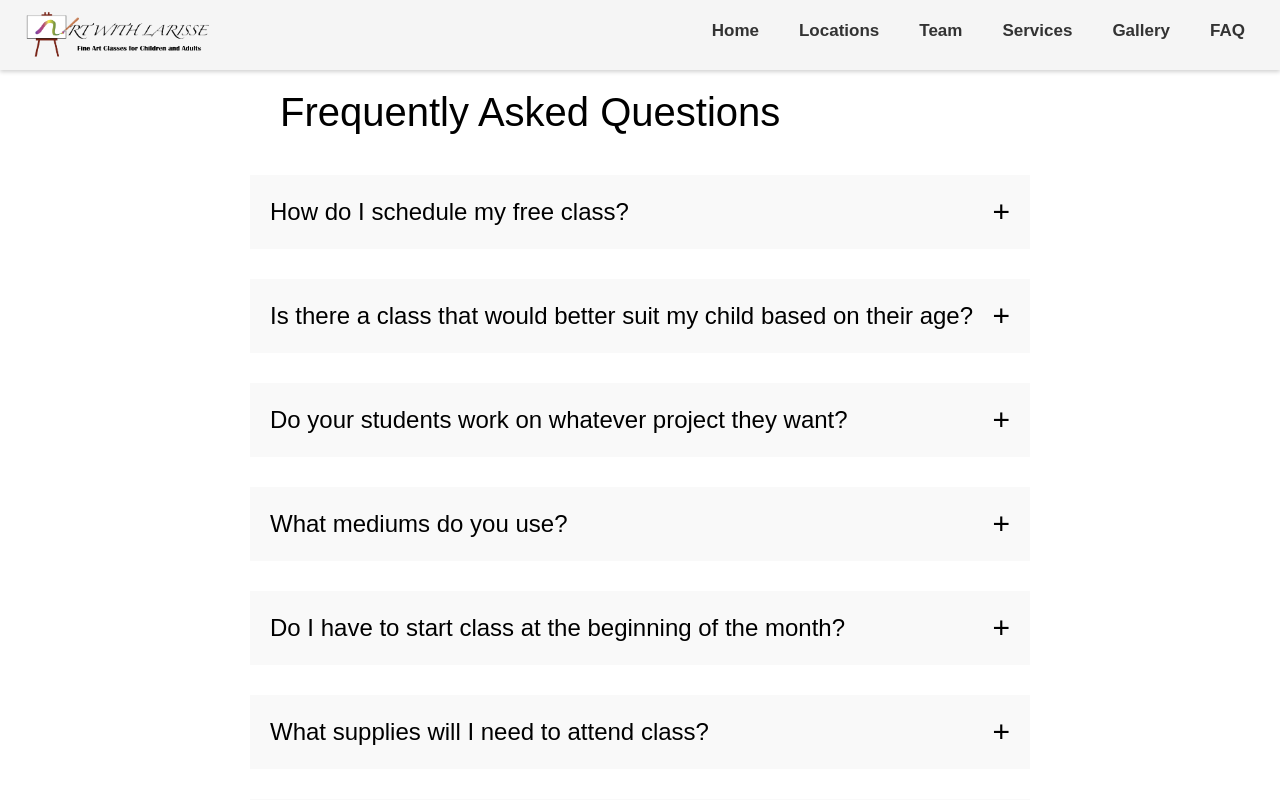
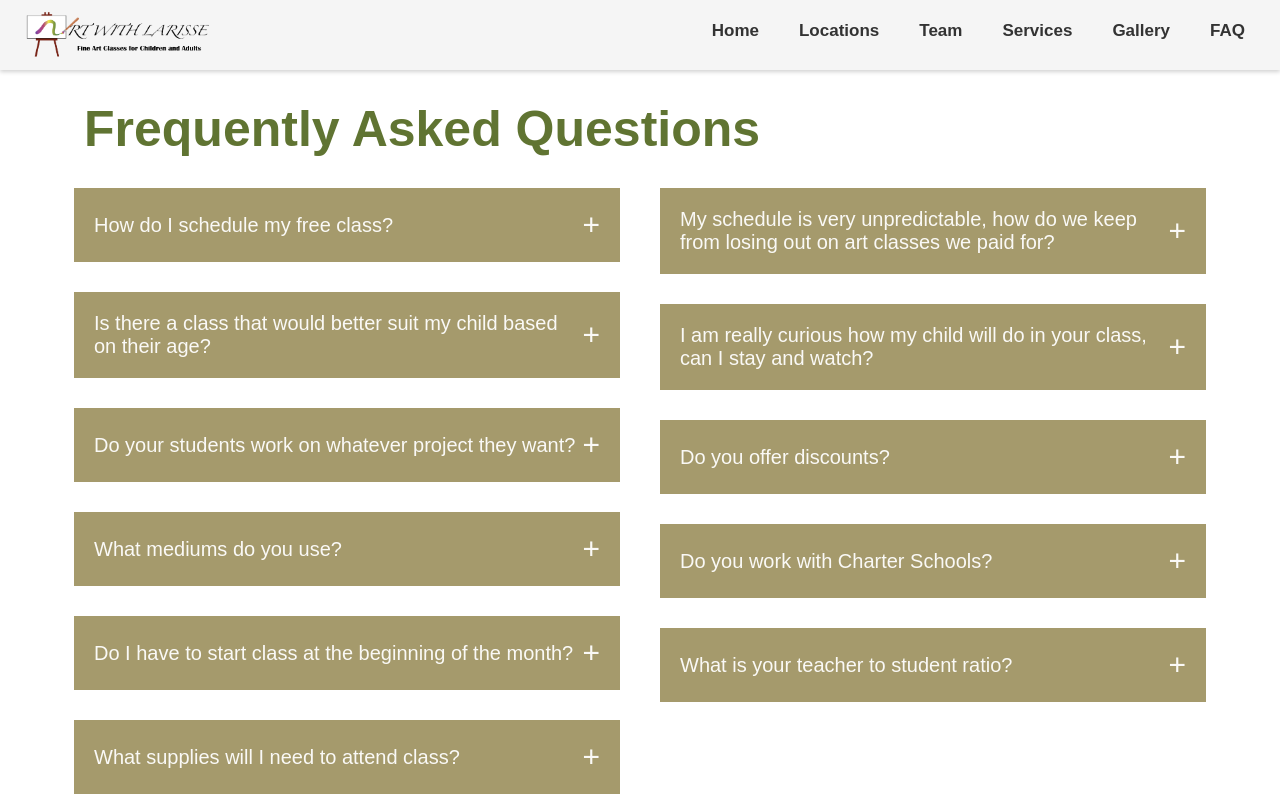
Before and after one commit to huaac/artwebsiteproj, a React (Create React App) app in the folder artwebsite/: page /faq in a window 1280 px wide. Shown: the top 800 px of the page. Built offline with nearby package versions, Linux system fonts and the light colour scheme.

Commit message:
finished faq

```diff
--- a/artwebsite/src/FAQ.css
+++ b/artwebsite/src/FAQ.css
@@ -1,13 +1,15 @@
 .faq-container {
-  max-width: 800px;
+  max-width: 90%;
   margin: 0 auto;
   padding: 20px;
 }
 
 .faq-header {
-  margin-left: 5%;
-  font-size: 2.5rem;
-  margin-bottom: 30px;
+  font-size: 50px;
+  margin-bottom: 20px;
+  margin-top: 10px;
+  margin-left: 20px;
+  color: #607432;
 }
 
 .faq-item {
@@ -16,17 +18,25 @@
 }
 
 .faq-question {
-  font-size: 1.5rem;
+  font-size: 20px;
   cursor: pointer;
   display: flex;
   justify-content: space-between;
   align-items: center;
   padding: 20px;
-  background-color: #f9f9f9;
+  background-color: #A59A6C;
+  color: #FAF9F6;
 }
 
-.faq-question:hover {
-  background-color: #f1f1f1;
+.faq-columns {
+  display: grid;
+  grid-template-columns: 1fr 1fr;
+  gap: 20px;
+}
+
+.faq-column {
+  display: flex;
+  flex-direction: column;
 }
 
 .faq-toggle {
@@ -35,7 +45,14 @@
 
 .faq-answer {
   padding: 10px 20px;
-  font-size: 1.2rem;
-  background-color: #f4f4f4;
+  font-size: 18px;
+  background-color: #A59A6C;
+  color: #FAF9F6;
   display: block;
 }
+
+@media (max-width: 768px) {
+  .faq-columns {
+    grid-template-columns: 1fr;
+  }
+}
--- a/artwebsite/src/FAQ.js
+++ b/artwebsite/src/FAQ.js
@@ -54,20 +54,34 @@ const FAQ = () => {
       answer: "We have 5 to 6 students working with one teacher. As the class grows, so do the number of teachers."
     },
   ];
+
+  const firstHalf = faqs.slice(0, Math.ceil(faqs.length / 2));
+  const secondHalf = faqs.slice(Math.ceil(faqs.length / 2));
+
   return (
-    <div>
-      <div className='faq-container'>
-        <div className='faq-header'>
-          Frequently Asked Questions
-        </div>
-        <div className='qna-section'>
-          {faqs.map((faq, index) => (
+    <div className="faq-container">
+      <h1 className="faq-header">Frequently Asked Questions</h1>
+      <div className="faq-columns">
+        <div className="faq-column">
+          {firstHalf.map((faq, index) => (
             <div key={index} className="faq-item">
               <div className="faq-question" onClick={() => toggleTab(index)}>
                 {faq.question}
-                <div className="faq-toggle">{openTab === index ? '-' : '+'}</div>
+                <span className="faq-toggle">{openTab === index ? '-' : '+'}</span>
               </div>
               {openTab === index && <div className="faq-answer">{faq.answer}</div>}
+            </div>
+          ))}
+        </div>
+
+        <div className="faq-column">
+          {secondHalf.map((faq, index) => (
+            <div key={index + firstHalf.length} className="faq-item">
+              <div className="faq-question" onClick={() => toggleTab(index + firstHalf.length)}>
+                {faq.question}
+                <span className="faq-toggle">{openTab === index + firstHalf.length ? '-' : '+'}</span>
+              </div>
+              {openTab === index + firstHalf.length && <div className="faq-answer">{faq.answer}</div>}
             </div>
           ))}
         </div>
```
